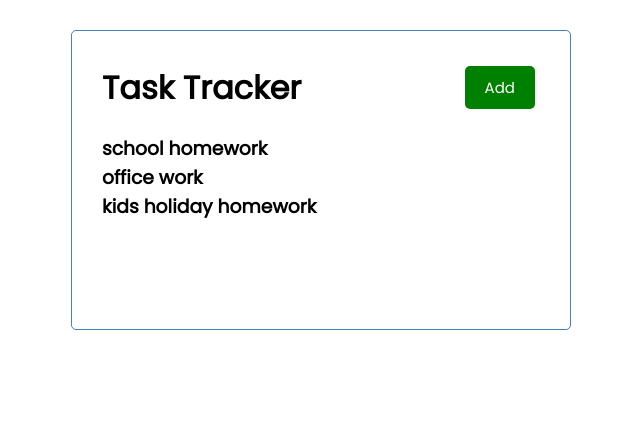
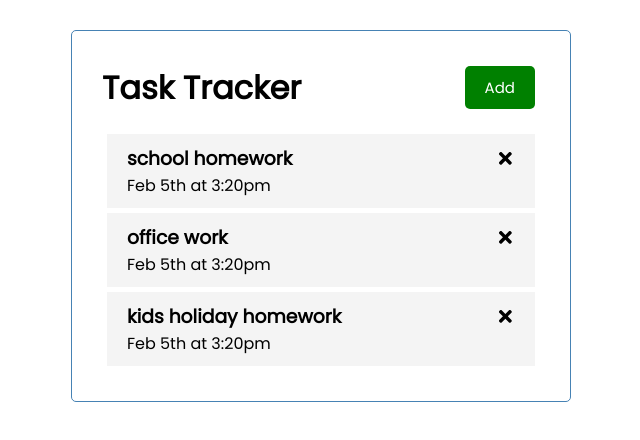
Before and after one commit to SJamal1759/task-tracker, a React (Create React App) app: page / in a window 1280 px wide. Shown: the top 440 px of the page, without its empty margins (319-959 px from the left). Built offline with nearby package versions, Linux system fonts and the light colour scheme; the HTML template or start-up script is replaced by a standard one.

Commit message:
editing task page adding react delete icon.

```diff
--- a/package.json
+++ b/package.json
@@ -8,6 +8,7 @@
     "@testing-library/user-event": "^13.5.0",
     "react": "^18.2.0",
     "react-dom": "^18.2.0",
+    "react-icons": "^4.12.0",
     "react-router-dom": "^6.19.0",
     "react-scripts": "5.0.1",
     "web-vitals": "^2.1.4"
--- /dev/null
+++ b/src/components/Task.js
@@ -0,0 +1,12 @@
+import {FaTimes } from 'react-icons/fa';
+
+const Task = ({task}) => {
+  return (
+    <div className="task">
+      <h3>{ task.text } <FaTimes/></h3>
+      <p> { task.day }</p>
+    </div>
+  )
+}
+
+export default Task;
--- a/src/components/Tasks.js
+++ b/src/components/Tasks.js
@@ -1,4 +1,4 @@
-
+import Task from "./Task";
 
 
 const Tasks = ({ tasks }) => {
@@ -6,7 +6,7 @@
   return (
     <>
       {tasks.map((task) => (
-        <h3 key={task.id}> {task.text}</h3>
+        <Task key={task.id} task={task} />
 
       ))}
     </>
```
Also changed, not shown: 1 other file (tests, documents, lock files or other folders).
